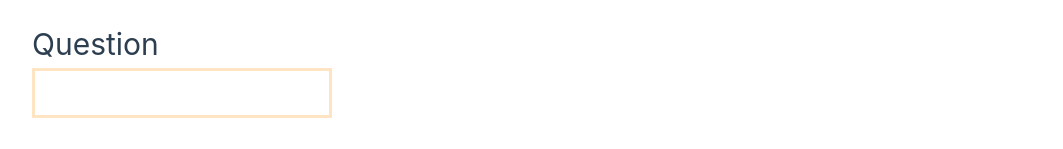
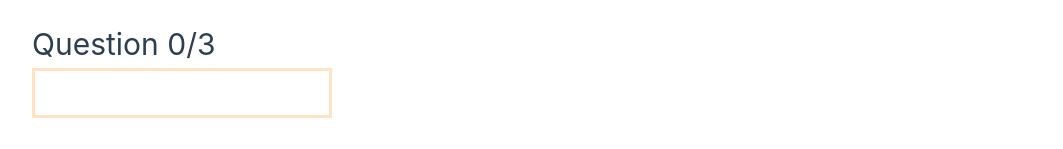
Before and after one commit to Sumon400011/Quiz-App-Vue, a Vue app: page /quiz/1 in a window 1280 px wide. Shown: the top 149 px of the page, without its empty margins (108-1171 px from the left). Built offline with nearby package versions, Linux system fonts and the light colour scheme.

Commit message:
question count added

```diff
--- a/src/components/Question.vue
+++ b/src/components/Question.vue
@@ -16,7 +16,6 @@
 <script setup>
     // import { defineProps } from 'vue';
     const { question } = defineProps(["question"]);
-    console.log(question);
 </script>
 
 <style scoped>
--- a/src/components/QuizHeader.vue
+++ b/src/components/QuizHeader.vue
@@ -1,13 +1,14 @@
 <template>
     <header>
-        <h4>Question</h4>
+        <h4>Question {{ questionStatus }}</h4>
         <div class="bar">
             <div class="completion"></div>
         </div>
     </header>
 </template>
 <script setup>
-    // import {defineProps} from "vue"
+    import {defineProps} from "vue";
+    const { questionStatus } = defineProps(["questionStatus"]);
 </script>
 
 <style scoped>
--- a/src/views/QuizView.vue
+++ b/src/views/QuizView.vue
@@ -1,6 +1,6 @@
 <template>
   <div>
-    <QuizHeader />
+    <QuizHeader :questionStatus="questionStatus" />
     <div>
       <Question :question="quiz.questions[currentQuestionIndex]"/>
       <!-- <Result /> -->
@@ -20,4 +20,5 @@
   const quiz = quizes.find(item => item.id === quizId);
 
   const currentQuestionIndex = ref(0);
+  const questionStatus = `${currentQuestionIndex.value}/${quiz.questions.length}`;
 </script>
```
